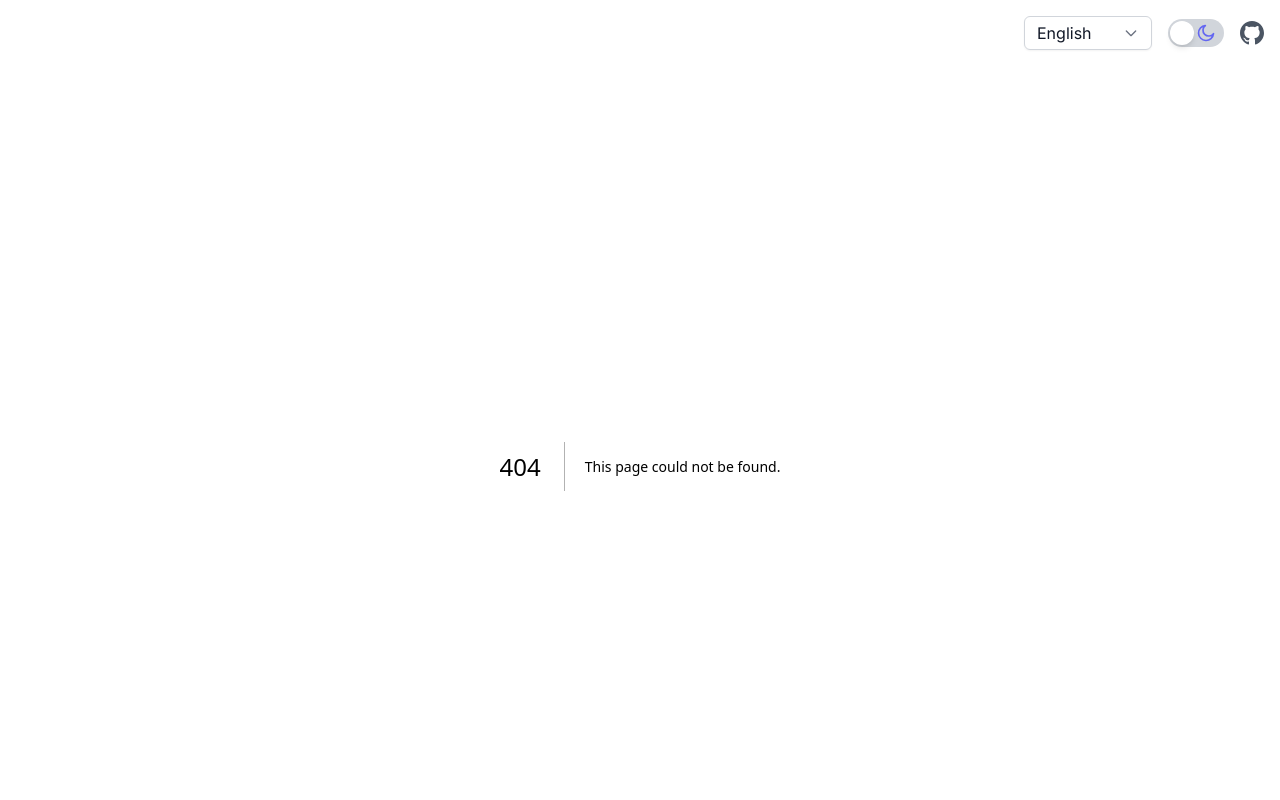
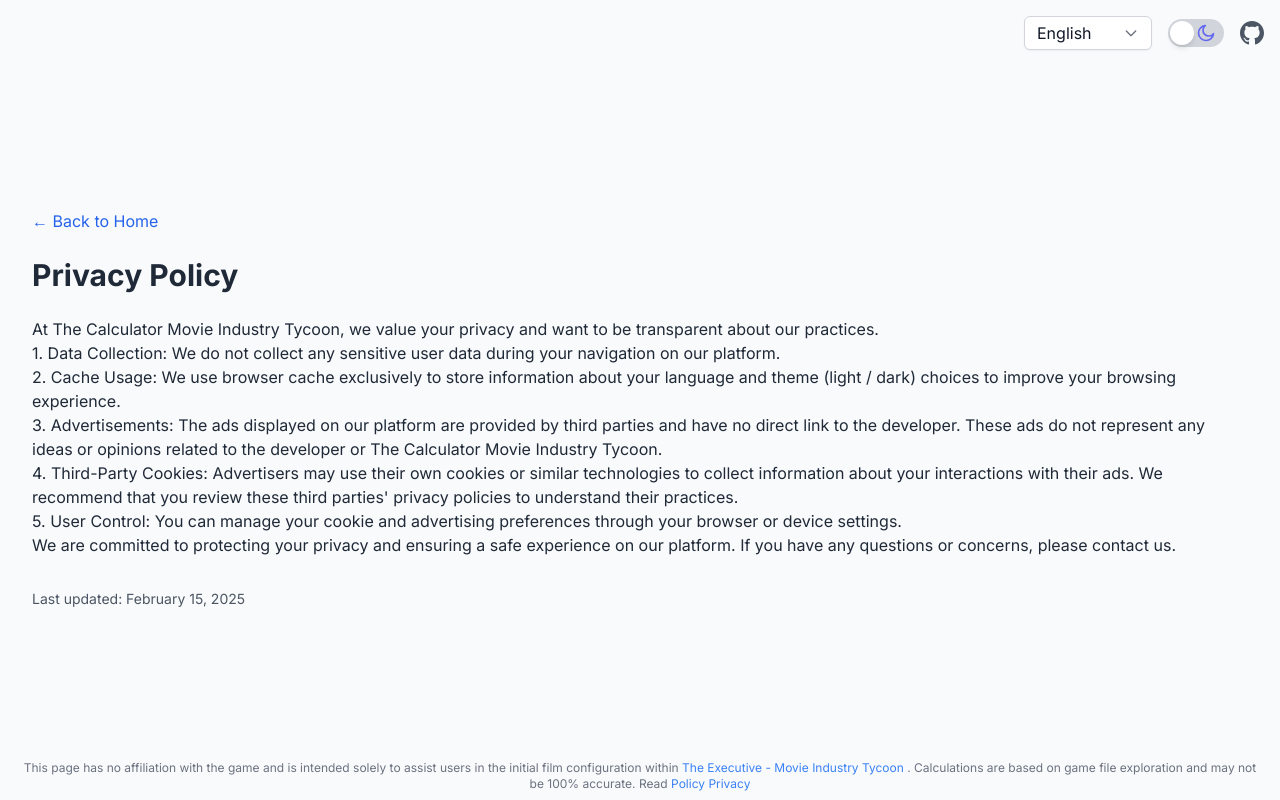
Before and after one commit to Jocowski/the-calculator-movie-industry-tycoon, a Next.js app: page /privacy-policy in a window 1280 px wide. Before the commit this address had no page. Built offline with nearby package versions, Linux system fonts and the light colour scheme.

Commit message:
feat: Add Privacy Policy page and link
- Create new Privacy Policy page with English content
- Add link to Privacy Policy in Disclaimer component
- Implement back to home link on Privacy Policy page
- Ensure compatibility with light and dark themes

```diff
--- /dev/null
+++ b/src/app/privacy-policy/page.tsx
@@ -0,0 +1,25 @@
+import React from 'react';
+import Link from 'next/link';
+
+const PrivacyPolicy: React.FC = () => {
+  return (
+    <div className="container mx-auto px-4 py-8">
+      <Link href="/" aria-label="Back to Home" className="inline-block mb-6 text-blue-600 hover:text-blue-800 dark:text-blue-400 dark:hover:text-blue-200">
+        &larr; Back to Home
+      </Link>
+      <h1 className="text-3xl font-bold mb-6">Privacy Policy</h1>
+      <div className="mb-6">
+        <p>At The Calculator Movie Industry Tycoon, we value your privacy and want to be transparent about our practices.</p>
+        <p>1. Data Collection: We do not collect any sensitive user data during your navigation on our platform.</p>
+        <p>2. Cache Usage: We use browser cache exclusively to store information about your language and theme (light / dark) choices to improve your browsing experience.</p>
+        <p>3. Advertisements: The ads displayed on our platform are provided by third parties and have no direct link to the developer. These ads do not represent any ideas or opinions related to the developer or The Calculator Movie Industry Tycoon.</p>
+        <p>4. Third-Party Cookies: Advertisers may use their own cookies or similar technologies to collect information about your interactions with their ads. We recommend that you review these third parties' privacy policies to understand their practices.</p>
+        <p>5. User Control: You can manage your cookie and advertising preferences through your browser or device settings.</p>
+        <p>We are committed to protecting your privacy and ensuring a safe experience on our platform. If you have any questions or concerns, please contact us.</p>
+      </div>
+      <p className="mt-8 text-sm text-gray-600">Last updated: February 15, 2025</p>
+    </div>
+  );
+};
+
+export default PrivacyPolicy;
--- a/src/components/Disclaimer.tsx
+++ b/src/components/Disclaimer.tsx
@@ -1,6 +1,7 @@
 "use client";
 
 import React from 'react';
+import Link from 'next/link';
 import { useLanguage } from '@/context/LanguageContext';
 
 const Disclaimer: React.FC = () => {
@@ -19,7 +20,11 @@ const Disclaimer: React.FC = () => {
         >
           {t.gameTitle}
         </a>{' '}
-        {t.disclaimerSuffix}
+        {t.disclaimerSuffix} Read <Link
+          href="/privacy-policy"
+          aria-label="Policy privacy"
+          className="text-blue-500 hover:underline"
+        > Policy Privacy</Link>
       </p>
     </footer>
   );
```
